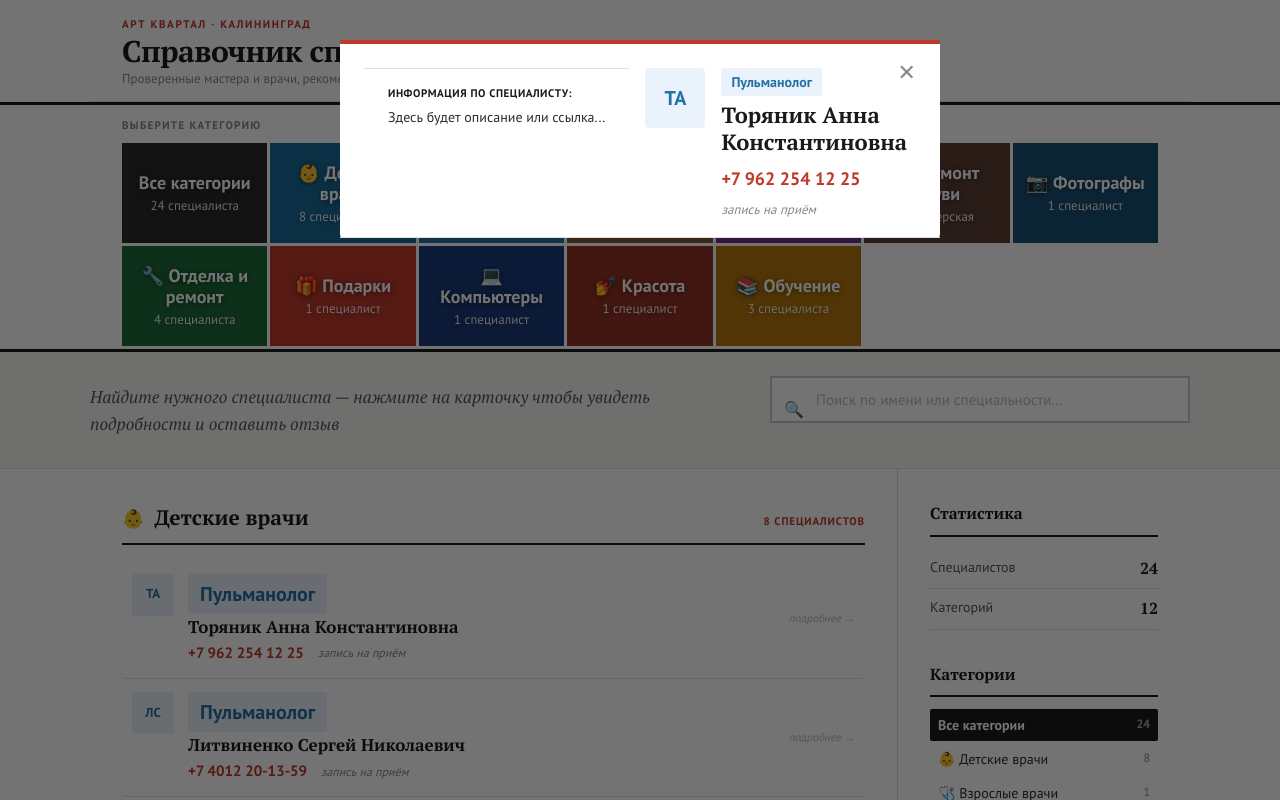
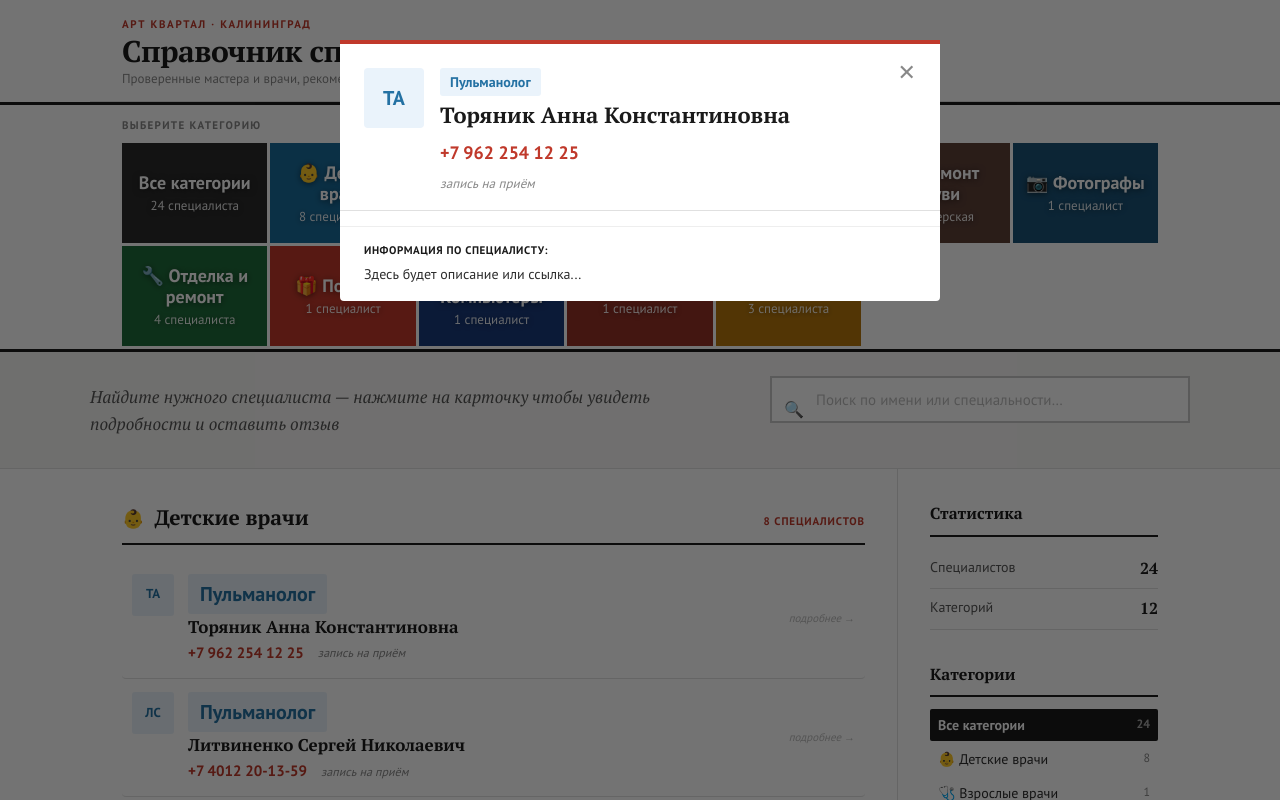
Before and after one commit to vasiliyg171/spravochnik, a plain HTML site: page index.html in a window 1280 px wide. Both pictures are taken after a click on the element 493 px from the left and 619 px from the top of the page. Shown: the top 800 px of the page. Drawn offline with Linux system fonts and the light colour scheme.

Commit message:
Update index.html

```diff
--- a/index.html
+++ b/index.html
@@ -559,10 +559,6 @@
   <div class="modal" id="modal">
     <button class="modal-close" onclick="closeModal()">✕</button>
     <div class="modal-head">
-      <div class="modal-info" id="modal-info-block">
-        <span class="modal-info-label">Информация по специалисту:</span>
-        <div id="modal-info-text">Здесь будет описание или ссылка...</div>
-      </div>
       <div class="modal-avatar" id="m-avatar"></div>
       <div style="flex:1;min-width:0;">
         <div id="m-badge"></div>
@@ -570,6 +566,11 @@
         <div class="modal-contacts" id="m-contacts"></div>
       </div>
     </div>
+
+    <div class="modal-info" id="modal-info-block" style="border-top: 1px solid #eee; margin-top: 15px; padding-top: 15px; width: 100%;">
+        <span class="modal-info-label">Информация по специалисту:</span>
+        <div id="modal-info-text">Здесь будет описание или ссылка...</div>
+      </div>
     <div class="modal-comments">
       <div class="comments-title">Отзывы жильцов</div>
       <div class="comment-list" id="comment-list"></div>
```
